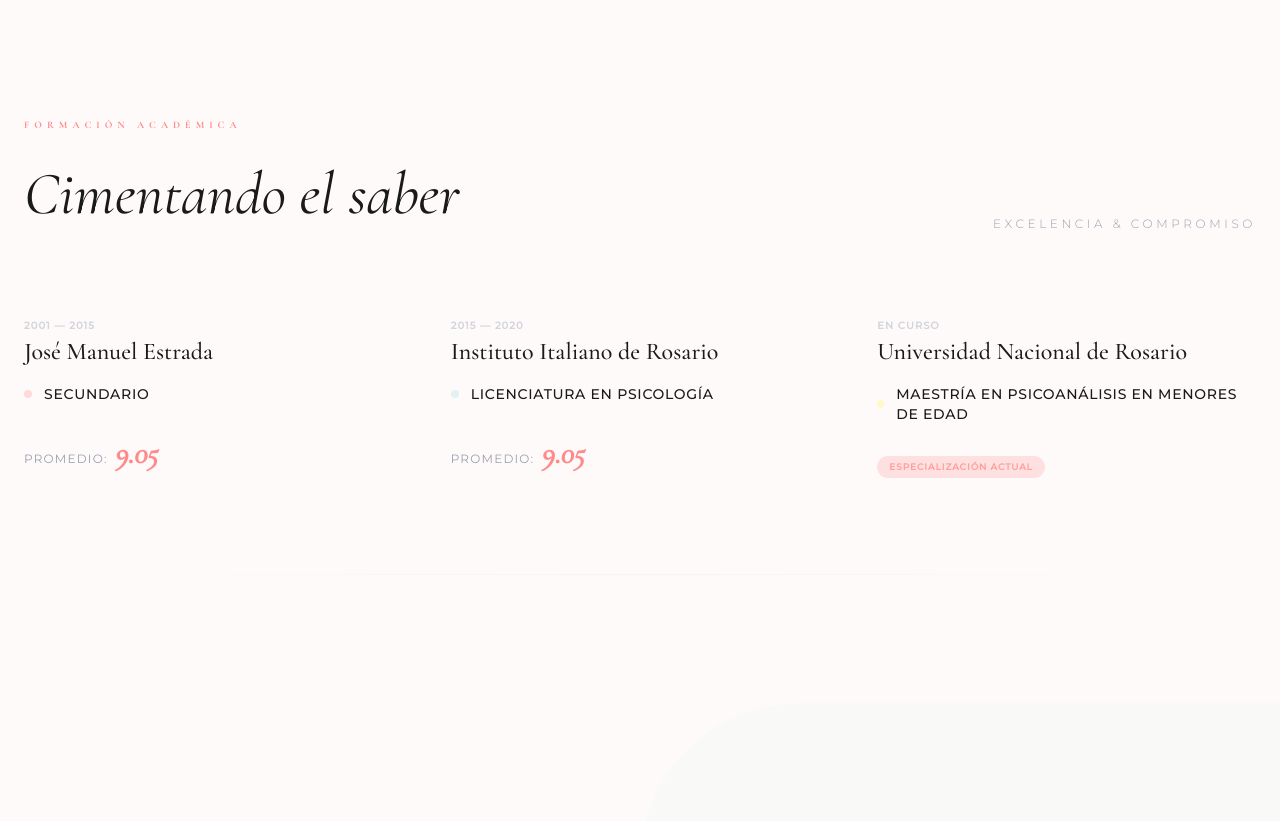
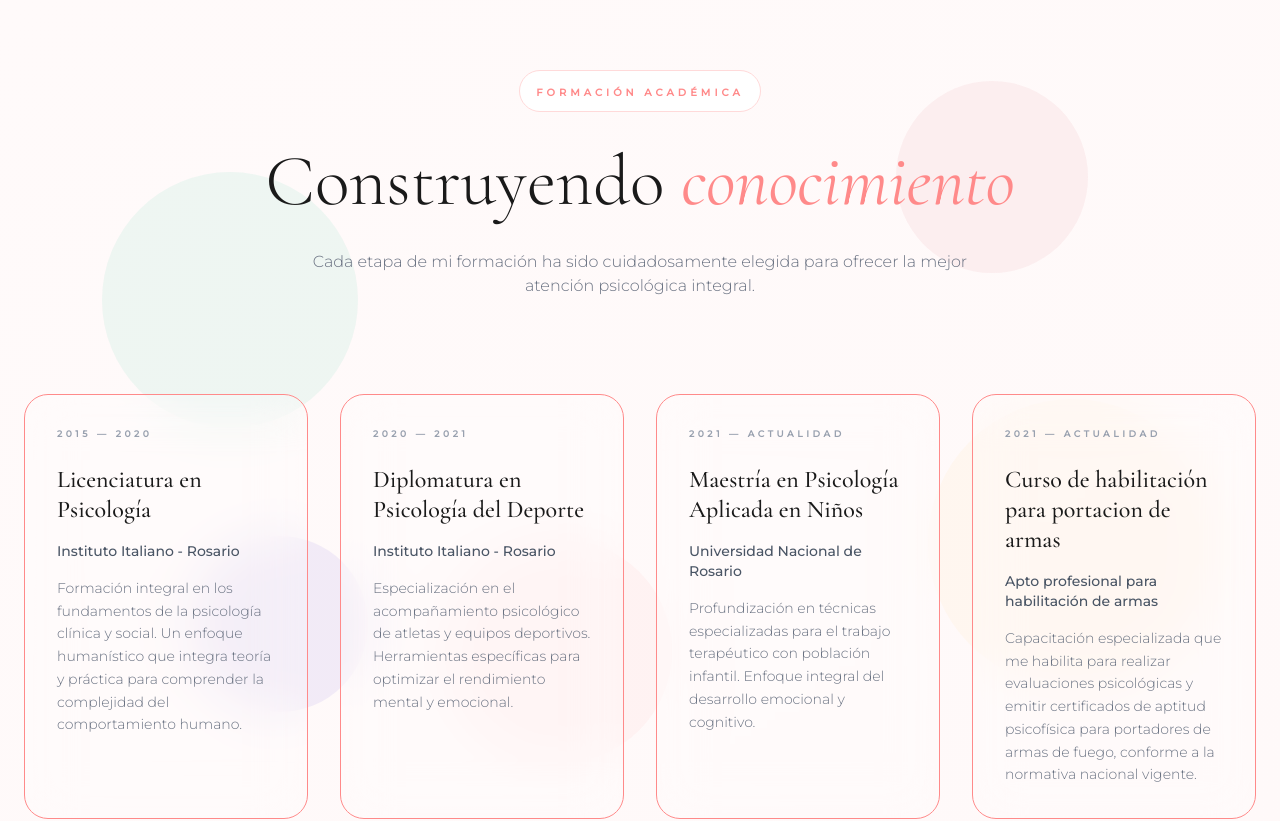
Before and after one commit to danilobassi8/Fiore-landing-page, a React (Vite) app: page / in a window 1280 px wide. Shown: the part 2800-3621 px from the top of the page. Built offline with nearby package versions, Linux system fonts and the light colour scheme.

Commit message:
improve education component

```diff
--- a/components/Education.tsx
+++ b/components/Education.tsx
@@ -1,76 +1,106 @@
-
 import React from 'react';
 
+const StudyCard: React.FC<{
+  title: string;
+  institution: string;
+  period: string;
+  description: string;
+  status?: 'completed' | 'current';
+}> = ({ title, institution, period, description }) => {
+  return (
+    <div className="relative group  bg-white/40 md:bg-white/20 hover:bg-white/35  backdrop-blur-xl hover:backdrop-blur-3xl rounded-3xl p-6 md:p-8 transition-allh-full flex flex-col border border-[#FF8A8A] hover:scale-105 duration-200 ease-linear">
+      {/* Hover background effect */}
+      <div
+        className={`absolute -inset-2 opacity-0 group-hover:opacity-10 rounded-3xl transition-all duration-500 -z-10`}
+      ></div>
+
+      {/* Status indicator */}
+      <div className="flex items-center justify-between mb-6">
+        <span className="text-[9px] uppercase tracking-[0.4em] font-bold text-gray-400">{period}</span>
+      </div>
+
+      {/* Content */}
+      <div className="space-y-4 grow flex flex-col">
+        <h3 className="text-xl md:text-2xl elegant-font font-medium leading-tight">{title}</h3>
+
+        <p className="text-xs md:text-sm font-medium text-gray-600">{institution}</p>
+
+        <p className="text-sm text-gray-500 font-light leading-relaxed grow">{description}</p>
+      </div>
+    </div>
+  );
+};
+
 const Education: React.FC = () => {
-  const studies = [
-    {
-      institution: "José Manuel Estrada",
-      degree: "Secundario",
-      period: "2001 — 2015",
-      grade: "9.05",
-      accent: "bg-[#FFDADA]"
-    },
-    {
-      institution: "Instituto Italiano de Rosario",
-      degree: "Licenciatura en Psicología",
-      period: "2015 — 2020",
-      grade: "9.05",
-      accent: "bg-[#E0F2F1]"
-    },
-    {
-      institution: "Universidad Nacional de Rosario",
-      degree: "Maestría en Psicoanálisis en menores de edad",
-      period: "En curso",
-      grade: null,
-      accent: "bg-[#FFF9C4]"
-    }
-  ];
+  return (
+    <section
+      id="educacion"
+      className="py-20 md:pt-20 bg-linear-to-br from-[#FFFAFA] to-[#FFF9F9] relative overflow-hidden"
+    >
+      {/* Decorative background elements - Minimal and elegant */}
 
-  return (
-    <section id="educacion" className="py-32 bg-[#FFFAFA] relative overflow-hidden">
-      {/* Decorative background element */}
-      <div className="absolute top-1/2 left-0 -translate-y-1/2 w-64 h-64 bg-[#FFF9C4] rounded-full bg-blob opacity-30"></div>
+      {/* Large accent elements - strategically placed */}
+      <div className="absolute top-[20%] left-[8%] w-48 h-48 md:w-64 md:h-64 bg-[#A8E6CF] rounded-full opacity-20"></div>
+      <div className="absolute top-[45%] right-[5%] w-56 h-56 md:w-72 md:h-72 bg-[#FFE5B4] rounded-full opacity-15"></div>
+      <div className="absolute bottom-[15%] left-[35%] w-40 h-40 md:w-56 md:h-56 bg-[#FFDADA] rounded-full opacity-25"></div>
+
+      {/* Medium supporting elements */}
+      <div className="absolute top-[60%] left-[15%] w-32 h-32 md:w-44 md:h-44 bg-[#B5A7E6] rounded-full opacity-18"></div>
+      <div className="absolute top-[10%] right-[15%] w-36 h-36 md:w-48 md:h-48 bg-[#F0C4C7] rounded-full opacity-22"></div>
 
       <div className="container mx-auto px-6 relative z-10">
-        <div className="flex flex-col md:flex-row md:items-end justify-between mb-20">
-          <div className="max-w-xl">
-            <h2 className="text-[10px] uppercase tracking-[0.5em] text-[#FF8A8A] font-bold mb-6">Formación Académica</h2>
-            <h3 className="text-5xl md:text-6xl elegant-font italic leading-tight">Cimentando el saber</h3>
-          </div>
-          <p className="text-gray-400 text-xs uppercase tracking-[0.3em] font-light mt-6 md:mt-0">Excelencia & Compromiso</p>
+        {/* Header Section */}
+        <div className="text-center max-w-4xl mx-auto mb-16 md:mb-24">
+          <span className="inline-block px-4 py-2 bg-white border border-[#FFDADA] rounded-full mb-6">
+            <span className="text-[10px] uppercase tracking-[0.4em] font-semibold text-[#FF8A8A]">
+              Formación Académica
+            </span>
+          </span>
+
+          <h2 className="text-4xl md:text-6xl lg:text-7xl elegant-font font-light leading-tight mb-6">
+            Construyendo <span className="italic text-[#FF8A8A]">conocimiento</span>
+          </h2>
+
+          <p className="text-gray-500 text-sm md:text-base max-w-2xl mx-auto font-light">
+            Cada etapa de mi formación ha sido cuidadosamente elegida para ofrecer la mejor atención psicológica
+            integral.
+          </p>
         </div>
 
-        <div className="grid grid-cols-1 md:grid-cols-3 gap-12">
-          {studies.map((item, idx) => (
-            <div key={idx} className="relative group">
-              <div className={`absolute -inset-4 ${item.accent} opacity-0 group-hover:opacity-20 rounded-[2rem] transition-gentle -z-10`}></div>
-              <div className="space-y-4">
-                <span className="text-[10px] uppercase tracking-widest font-bold text-gray-300">{item.period}</span>
-                <h4 className="text-2xl elegant-font font-medium">{item.institution}</h4>
-                <div className="flex items-center space-x-3">
-                  <div className={`w-2 h-2 rounded-full ${item.accent.replace('bg-', 'bg-opacity-100 bg-')}`}></div>
-                  <p className="text-sm font-medium uppercase tracking-wider">{item.degree}</p>
-                </div>
-                {item.grade && (
-                  <div className="pt-4 flex items-baseline space-x-2">
-                    <span className="text-xs uppercase tracking-widest text-gray-400">Promedio:</span>
-                    <span className="text-3xl elegant-font italic font-semibold text-[#FF8A8A]">{item.grade}</span>
-                  </div>
-                )}
-                {!item.grade && (
-                  <div className="pt-4 flex items-center space-x-2">
-                    <span className="inline-block px-3 py-1 rounded-full text-[9px] uppercase tracking-widest font-bold bg-[#FFDADA] text-[#FF8A8A] animate-pulse">
-                      Especialización Actual
-                    </span>
-                  </div>
-                )}
-              </div>
-            </div>
-          ))}
+        {/* Studies Grid */}
+        <div className="grid grid-cols-1 lg:grid-cols-2 xl:grid-cols-4 gap-6 md:gap-8 max-w-7xl mx-auto">
+          {/* Licenciatura en Psicología */}
+          <StudyCard
+            title="Licenciatura en Psicología"
+            institution="Instituto Italiano - Rosario"
+            period="2015 — 2020"
+            description="Formación integral en los fundamentos de la psicología clínica y social. Un enfoque humanístico que integra teoría y práctica para comprender la complejidad del comportamiento humano."
+          />
+
+          {/* Psicología del Deporte */}
+          <StudyCard
+            title="Diplomatura en Psicología del Deporte"
+            institution="Instituto Italiano - Rosario"
+            period="2020 — 2021"
+            description="Especialización en el acompañamiento psicológico de atletas y equipos deportivos. Herramientas específicas para optimizar el rendimiento mental y emocional."
+          />
+
+          {/* Maestría en Niños */}
+          <StudyCard
+            title="Maestría en Psicología Aplicada en Niños"
+            institution="Universidad Nacional de Rosario"
+            period="2021 — Actualidad"
+            description="Profundización en técnicas especializadas para el trabajo terapéutico con población infantil. Enfoque integral del desarrollo emocional y cognitivo."
+          />
+
+          {/* Habilitación portacion de armas */}
+          <StudyCard
+            title="Curso de habilitación para portacion de armas"
+            institution="Apto profesional para habilitación de armas"
+            period="2021 — Actualidad"
+            description="Capacitación especializada que me habilita para realizar evaluaciones psicológicas y emitir certificados de aptitud psicofísica para portadores de armas de fuego, conforme a la normativa nacional vigente."
+          />
         </div>
-
-        {/* Abstract line decoration */}
-        <div className="mt-24 h-px w-full bg-gradient-to-r from-transparent via-gray-100 to-transparent"></div>
       </div>
     </section>
   );
```
